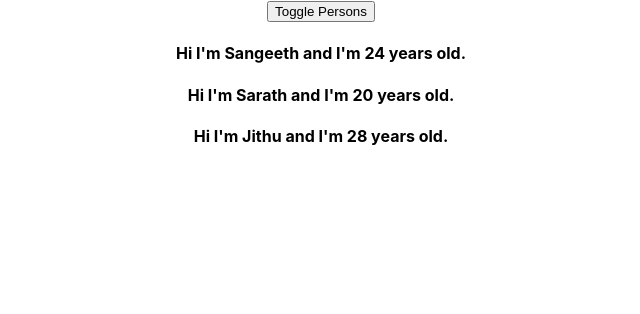
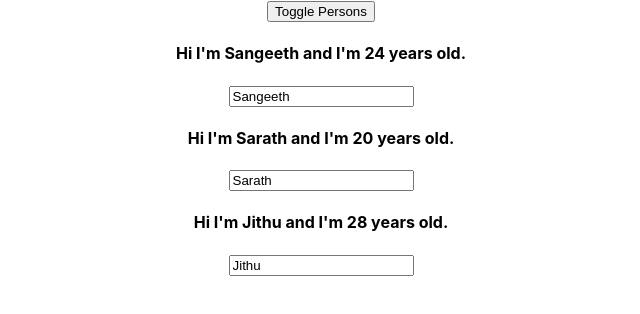
Before and after one commit to thehaystacker/reactjs-workouts, a React (Create React App) app: page / in a window 1280 px wide. Shown: the top 314 px of the page, without its empty margins (319-959 px from the left). Built offline with nearby package versions, Linux system fonts and the light colour scheme.

Commit message:
Adding two way data binding

```diff
--- a/src/App.js
+++ b/src/App.js
@@ -12,22 +12,46 @@ class App extends Component {
     ]
   };
 
-  eventBtnToggle = (name) => {
+  eventBtnToggle = name => {
     console.log("[eventBtnToggle > name]", name);
 
     let users = [...this.state.users];
     users[0].name = name;
 
-    console.log(' [users] ', users);
+    console.log(" [users] ", users);
 
     this.setState({ users });
   };
+
+  fnInputChange = (event, index) => {
+    // console.log('[fnInputChange > event]', event);
+
+    let users = [...this.state.users];
+    users[index].name = event.target.value;
+    this.setState({users});
+  }
+
+  fnInputOnblur = (event, index) => {
+    let name = event.target.value;
+    if (name === '') {
+      name = 'User';
+
+      let users = [...this.state.users];
+      users[index].name = name;
+      this.setState({users});
+    }
+  }
 
   render() {
     let Persons = null;
     if (this.state.users && this.state.users.length) {
       Persons = this.state.users.map((person, i) => {
-        return <Person name={person.name} age={person.age} key={i} />;
+        return <Person
+        name={person.name}
+        age={person.age}
+        key={i}
+        eventInputChange={(event) => this.fnInputChange(event, i)}
+        eventInputOnblur={(event) => this.fnInputOnblur(event, i)} />;
       });
     }
 
@@ -35,7 +59,8 @@ class App extends Component {
       <div className="App">
         <button
           type="button"
-          onClick={() => this.eventBtnToggle('Changed Name')}>
+          onClick={() => this.eventBtnToggle("Changed Name")}
+        >
           Toggle Persons
         </button>
 
--- a/src/Person/Person.js
+++ b/src/Person/Person.js
@@ -21,6 +21,13 @@ const person = props => {
       <h4>
         Hi I'm {props.name} and I'm {props.age} years old.
       </h4>
+
+      <input
+        type="text"
+        value={props.name}
+        onChange={props.eventInputChange}
+        onBlur={props.eventInputOnblur} />
+
       {hobbies}
     </div>
   );
```
